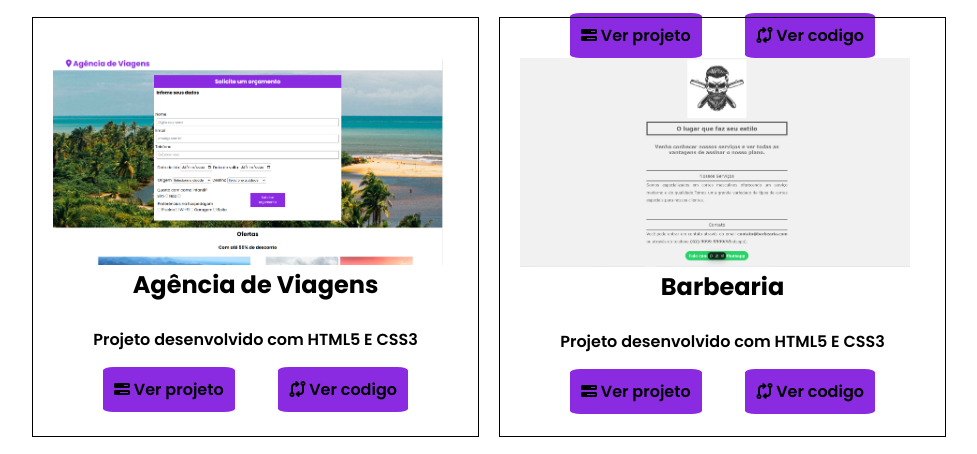
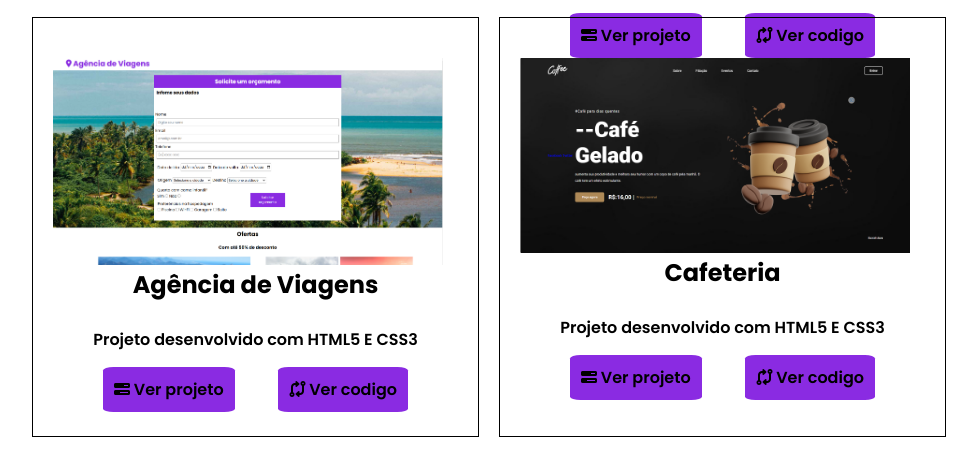
Before and after one commit to DiegoHenrique89/portfolio-2.0, a plain HTML site: page projetos.html in a window 1280 px wide. Shown: the part 561-1015 px from the top of the page, without its empty margins (151-1128 px from the left). Drawn offline with Linux system fonts and the light colour scheme.

Commit message:
Add files via upload

```diff
--- a/projetos.html
+++ b/projetos.html
@@ -42,11 +42,11 @@
                 <a href="https://github.com/DiegoHenrique89/agencia-de-viagem"><i class="fa-solid fa-code-compare"></i> Ver codigo</a>
             </div>
             <div class="proj proj4">
-                <img src="img/projeto 4.png" alt="">
-                <h2>Barbearia</h2>
+                <img src="img/projeto 8.png" alt="">
+                <h2>Cafeteria</h2>
                 <p>Projeto desenvolvido com HTML5 E CSS3</p>
-                <a href="#"><i class="fa-solid fa-bars-progress"></i> Ver projeto</a>
-                <a href="https://github.com/DiegoHenrique89/projeto-barbearia"><i class="fa-solid fa-code-compare"></i> Ver codigo</a>
+                <a href="https://lange-page-de-cafeteria.vercel.app/"><i class="fa-solid fa-bars-progress"></i> Ver projeto</a>
+                <a href="https://github.com/DiegoHenrique89/lange-page-de-cafeteria"><i class="fa-solid fa-code-compare"></i> Ver codigo</a>
             </div>
             <div class="proj proj5">
                 <img src="img/projeto 5.png" alt="">
```
Also changed, not shown: img/projeto 8.png (added).
